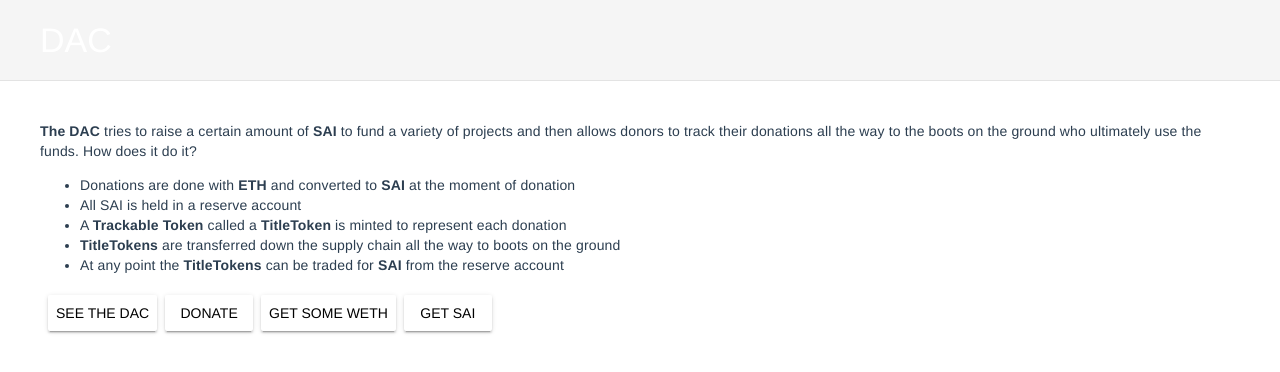
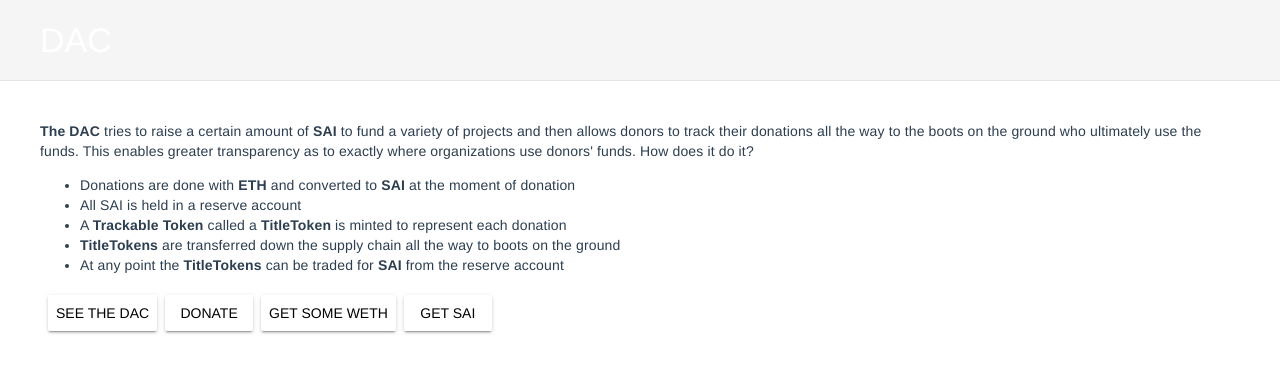
Before and after one commit to ETHDAC/thedac, a Vue app: page /zero-x in a window 1280 px wide. Shown: the top 372 px of the page. Built offline with nearby package versions, Linux system fonts and the light colour scheme.

Commit message:
clean up code and add documentation

```diff
--- a/src/components/Home0x.vue
+++ b/src/components/Home0x.vue
@@ -1,6 +1,6 @@
 <template>
   <section class="container">
-    <p><strong>The DAC</strong> tries to raise a certain amount of <strong>SAI</strong> to fund a variety of projects and then allows donors to track their donations all the way to the boots on the ground who ultimately use the funds. How does it do it?</p>
+    <p><strong>The DAC</strong> tries to raise a certain amount of <strong>SAI</strong> to fund a variety of projects and then allows donors to track their donations all the way to the boots on the ground who ultimately use the funds. This enables greater transparency as to exactly where organizations use donors' funds. How does it do it?</p>
 
     <ul>
       <li>Donations are done with <strong>ETH</strong> and converted to <strong>SAI</strong> at the moment of donation</li>
@@ -31,12 +31,10 @@ export default {
     }
   },
   mounted() {
-    console.log(ZeroEx, BigNumber)
     this.init()
   },
   methods: {
     async init() {
-      console.log('init')
     },
     async getSomeWeth() {
       const provider = window.web3.currentProvider
@@ -47,8 +45,6 @@ export default {
       const accounts = await zeroEx.getAvailableAddressesAsync()
 
       const takerAddress = accounts[0]
-
-      console.log(takerAddress)
 
       // The wrapped ETH token contract
       // const WETH_ADDRESS = await zeroEx.etherToken.getContractAddressAsync()
@@ -61,7 +57,6 @@ export default {
 
       const txHashWETH = zeroEx.etherToken.depositAsync(ethToConvert, takerAddress)
       await zeroEx.awaitTransactionMinedAsync(txHashWETH)
-      console.log('ETH -> WETH Mined...')
     },
     async getSAI() {
       const DECIMALS = 18;
@@ -74,8 +69,6 @@ export default {
       const accounts = await zeroEx.getAvailableAddressesAsync()
 
       const takerAddress = accounts[0]
-
-      console.log(takerAddress)
 
       const NULL_ADDRESS = ZeroEx.NULL_ADDRESS;
       // The wrapped ETH token contract
@@ -103,7 +96,7 @@ export default {
     	              	 takerFee: new BigNumber(0),
     	            	 makerTokenAmount: ZeroEx.toBaseUnitAmount(new BigNumber(40000), DECIMALS),  // Base 18 decimals
     	           	 takerTokenAmount: ZeroEx.toBaseUnitAmount(new BigNumber(133.33), DECIMALS),  // Base 18 decimals
-    	           	 expirationUnixTimestampSec: new BigNumber('1508265300'),          // Valid up to an hour
+    	           	 expirationUnixTimestampSec: new BigNumber('1508265300'),          // Valid up to an hour, remember to change
     	              };
       // Create orderHash
     	const orderHash = ZeroEx.getOrderHashHex(order);
@@ -123,14 +116,12 @@ export default {
 
       const shouldThrowOnInsufficientBalanceOrAllowance = true;
       const fillTakerTokenAmount = ZeroEx.toBaseUnitAmount(new BigNumber(0.1), DECIMALS);
-      console.log(signedOrder)
       // Try filling order
       const txHash = await zeroEx.exchange.fillOrderAsync(signedOrder, fillTakerTokenAmount,
         shouldThrowOnInsufficientBalanceOrAllowance, takerAddress,);
 
     	// Transaction Receipt
     	const txReceipt = await zeroEx.awaitTransactionMinedAsync(txHash);
-    	console.log(txReceipt.logs);
 
     }
   }
```
